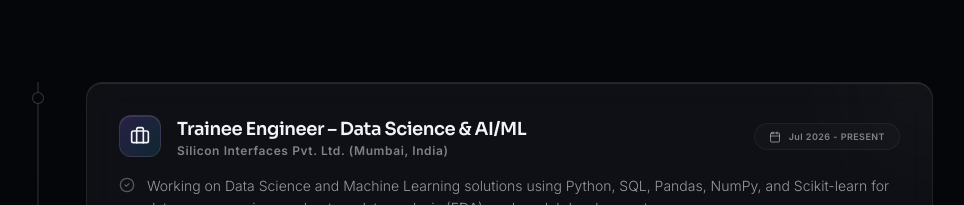
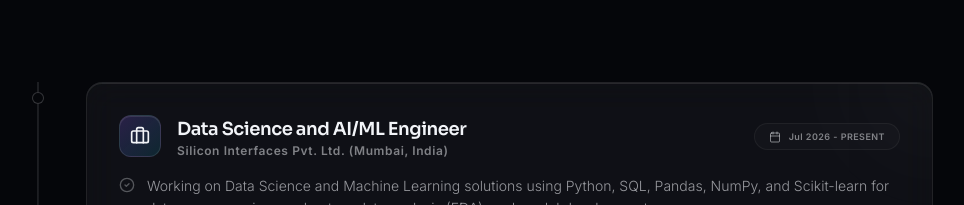
Before and after one commit to shivampathak2812/Portfolio-My, a Next.js app: page / in a window 1280 px wide. Shown: the part 4079-4284 px from the top of the page, without its empty margins (155-1119 px from the left). Built offline with nearby package versions, Linux system fonts and the light colour scheme; no server answers.

Commit message:
Replace trainee title with Data Science and AI/ML Engineer

```diff
--- a/components/Experience.tsx
+++ b/components/Experience.tsx
@@ -17,7 +17,7 @@
 export default function Experience() {
   const experiences: TimelineItem[] = useMemo(() => [
     {
-      role: "Trainee Engineer – Data Science & AI/ML",
+      role: "Data Science and AI/ML Engineer",
       company: "Silicon Interfaces Pvt. Ltd. (Mumbai, India)",
       duration: "Jul 2026 - PRESENT",
       icon: <Briefcase className="w-5 h-5" />,
```
